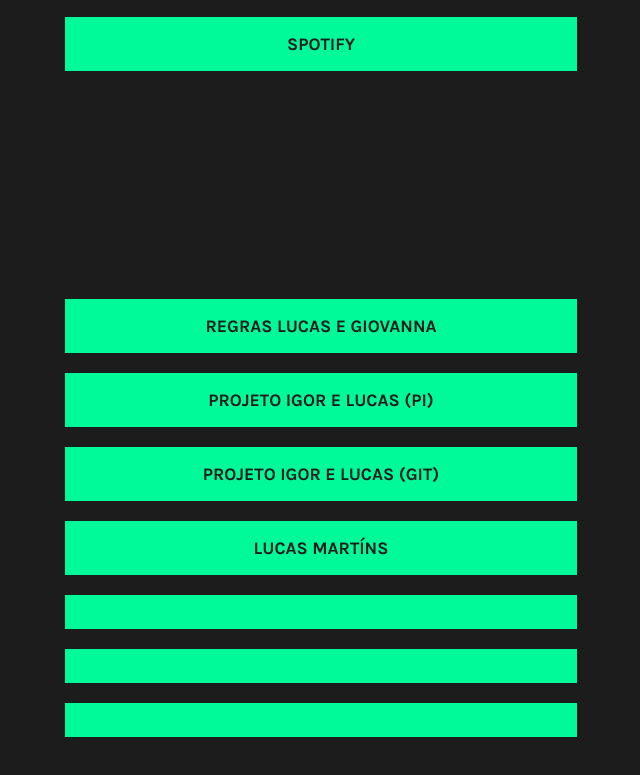
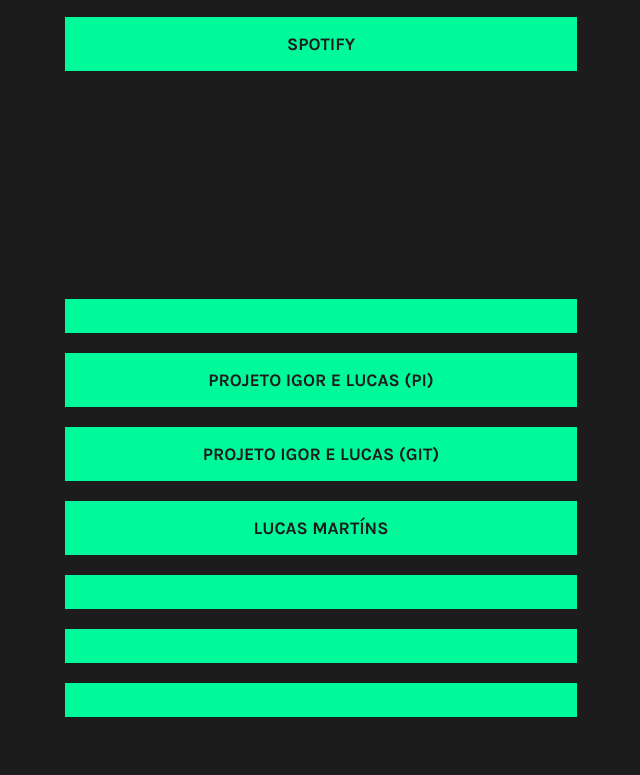
Before and after one commit to LucasFontoura06/-linktree-copia, a plain HTML site: page index.html in a window 1280 px wide. Shown: the part 704-1479 px from the top of the page, without its empty margins (319-959 px from the left). Drawn offline with Linux system fonts and the light colour scheme; a web font is replaced by a local one.

Commit message:
Update index.html

```diff
--- a/index.html
+++ b/index.html
@@ -29,7 +29,7 @@
     </div>
 
     <div class="link-tree">
-        <a href="https://lucasfontoura06.github.io/regras-lucas-giovanna/">Regras Lucas e Giovanna</a>
+        <a href=""></a>
         <a href="https://igorlima22.github.io/Projeto-Igor-Lucas2/index.html">Projeto Igor e Lucas (PI)</a>
         <a href="https://github.com/IgorLima22/Projeto-Igor-Lucas2">Projeto Igor e Lucas (Git)</a>
         <a href="https://lucasmartins.nicepage.io/?version=006e46dc-a628-43c7-9a05-1cc6f9565618&uid=c1df1a1f-597b-4466-ae58-de3a330027bf">Lucas Martíns</a>
```
